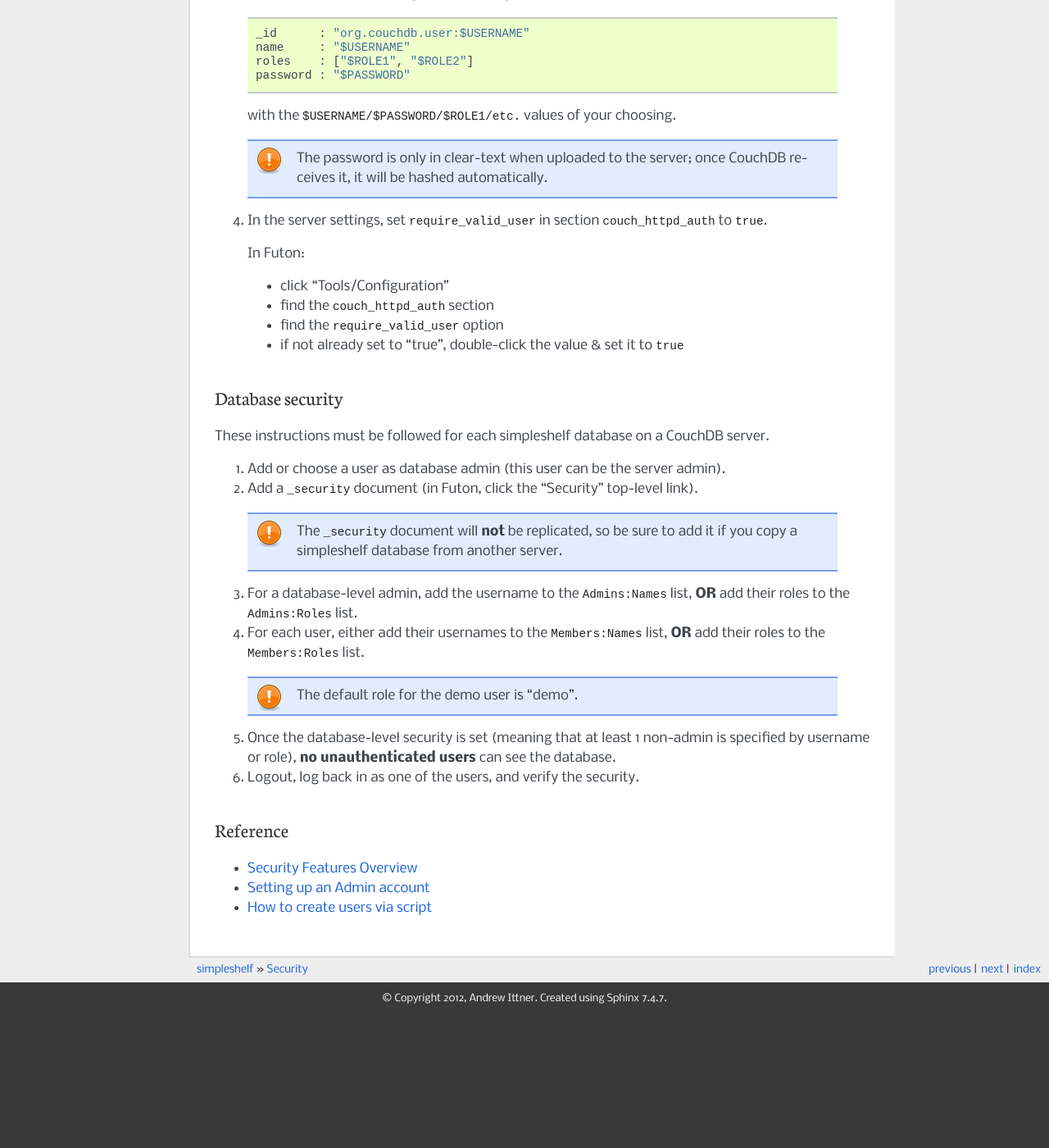
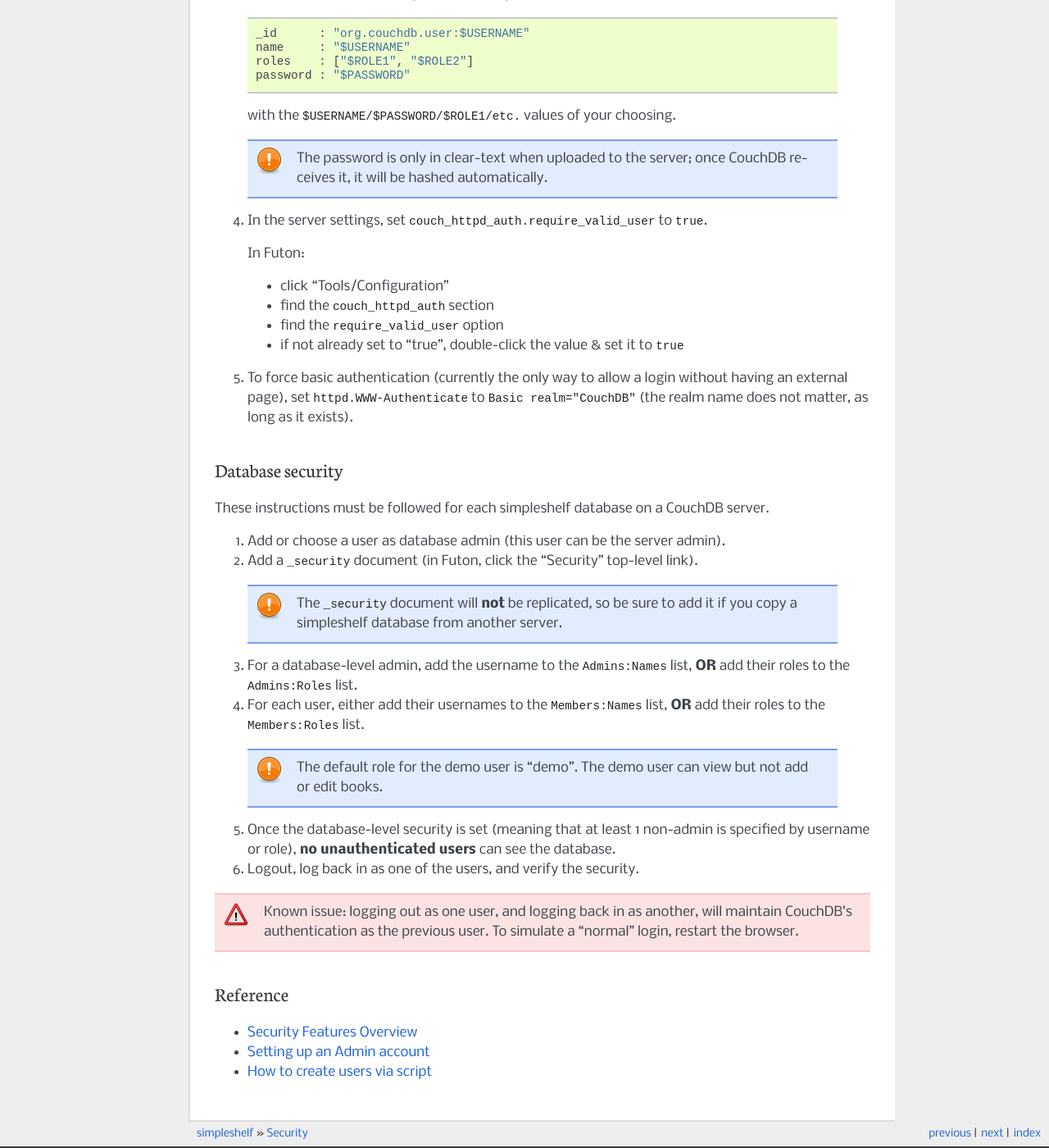
Before and after one commit to tephyr/simpleshelf, a Sphinx documentation site: the page built from docs/security.rst, in a window 1280 px wide and 1400 px high, scrolled down 607 px. Shown: the whole window at 82% size. Built offline with Sphinx 7.4.7, drawn with Linux system fonts in a browser that asks for light colours; before the commit the page ends 1844 px from its top, so only the background shows below that.

Commit message:
Add note on demo user, and document authentication quirks

```diff
--- a/docs/security.rst
+++ b/docs/security.rst
@@ -29,7 +29,7 @@ Server security
 
   .. note:: The password is only in clear-text when uploaded to the server; once CouchDB receives it, it will be hashed automatically.
 
-4. In the server settings, set ``require_valid_user`` in section ``couch_httpd_auth`` to ``true``.
+4. In the server settings, set ``couch_httpd_auth.require_valid_user`` to ``true``.
 
   In Futon:
 
@@ -37,6 +37,8 @@ Server security
   - find the ``couch_httpd_auth`` section
   - find the ``require_valid_user`` option
   - if not already set to "true", double-click the value & set it to ``true``
+
+5. To force basic authentication (currently the only way to allow a login without having an external page), set ``httpd.WWW-Authenticate`` to ``Basic realm="CouchDB"`` (the realm name does not matter, as long as it exists).
 
 Database security
 +++++++++++++++++
@@ -50,10 +52,12 @@ These instructions must be followed for each simpleshelf database on a CouchDB s
 3. For a database-level admin, add the username to the ``Admins:Names`` list, **OR** add their roles to the ``Admins:Roles`` list.
 4. For each user, either add their usernames to the ``Members:Names`` list, **OR** add their roles to the ``Members:Roles`` list.
 
-  .. note:: The default role for the demo user is "demo".
+  .. note:: The default role for the demo user is "demo".  The demo user can view but not add or edit books.
 
 5. Once the database-level security is set (meaning that at least 1 non-admin is specified by username or role), **no unauthenticated users** can see the database.
 6. Logout, log back in as one of the users, and verify the security.
+
+.. warning:: Known issue: logging out as one user, and logging back in as another, will maintain CouchDB's authentication as the previous user.  To simulate a "normal" login, restart the browser.
 
 Reference
 +++++++++
```
